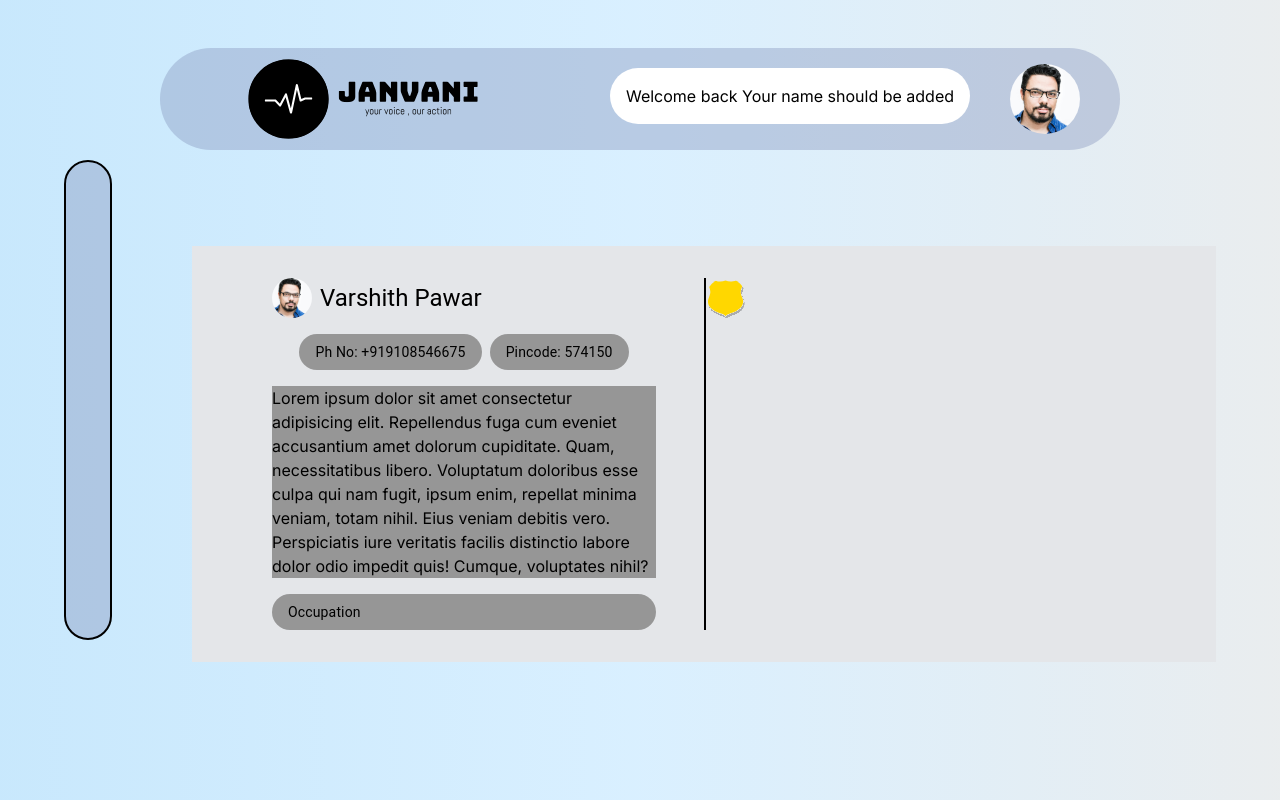
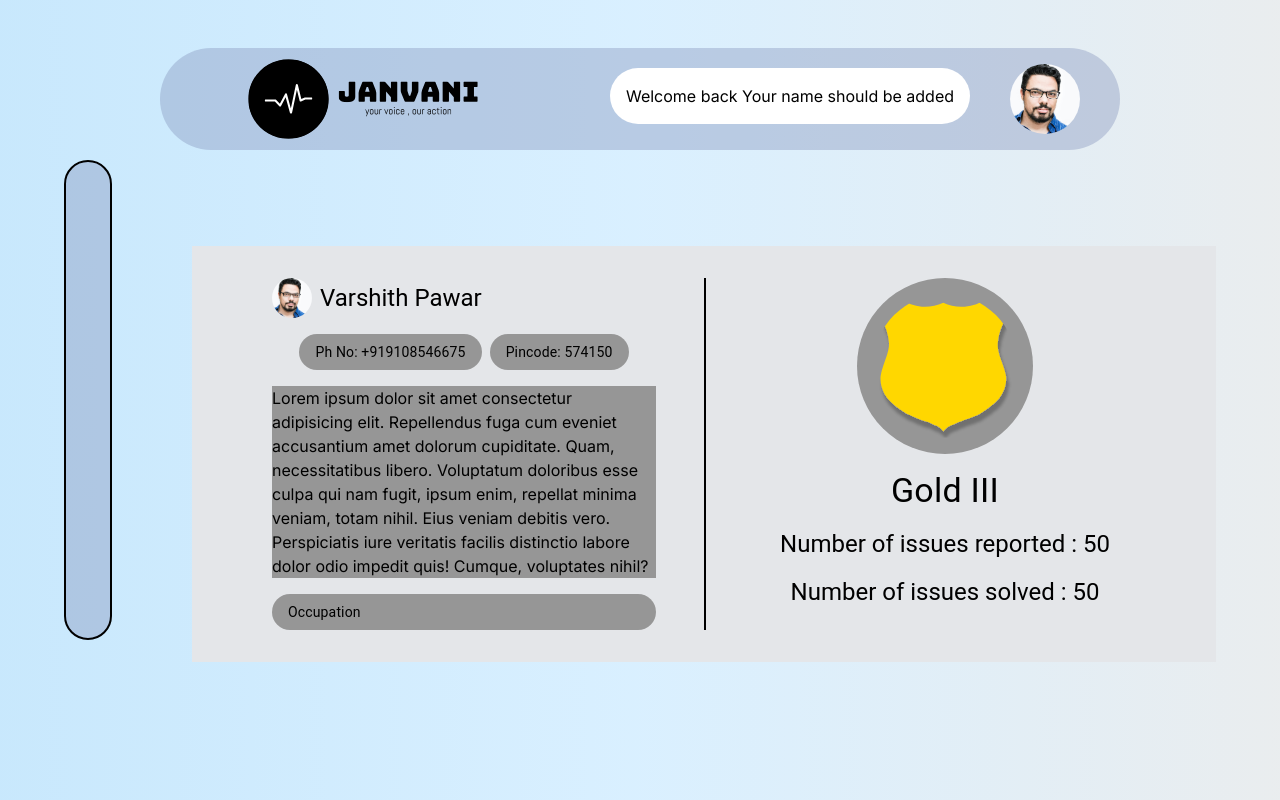
Before and after one commit to rakshithx09/janvani, a Next.js app in the folder frontend/: page /profile in a window 1280 px wide. Built offline with nearby package versions, Linux system fonts and the light colour scheme.

Commit message:
profile component trophy added

```diff
--- a/frontend/app/profile/page.tsx
+++ b/frontend/app/profile/page.tsx
@@ -66,8 +66,8 @@ const Profile = () => {
                         bgcolor: '#969696',
                         borderRadius: '18px',
                         padding: '0.5rem 1rem',
-                            width:'80%',
-                            margin:'auto'
+                        width: '80%',
+                        margin: 'auto'
                     }}>
                         <Typography variant='body2'>Occupation</Typography>
                     </Box>
@@ -75,13 +75,29 @@ const Profile = () => {
                 <Box sx={{
                     width: '50%',
                     borderLeft: '2px solid black',
+                    display: 'flex',
+                    flexDirection: 'column',
+                    gap:'1rem',
+                    alignItems:'center'
+                }}> <Box sx={{
+                    height: '11rem',  /* outer circle dimension */
+                    width: '11rem',
+                    borderRadius: '50%',
                     display:'flex',
-                    flexDirection:'column',
-                }}> <Avatar sx={{/*
+                    justifyContent:'center',
+                    alignItems:'center',
+
                     bgcolor:'#969696',
-                    height:'35%',
-                    width:'35%', */
-                }} alt="Cindy Baker" src="/map_sheildgold.svg" /></Box>
+                }}>
+                        <Avatar sx={{
+                            height:'9rem', /* inner circle dimension */
+                            width:'9rem'
+                        }} alt="Cindy Baker" src="/map_sheildgold.svg" />
+                    </Box>
+                    <Typography variant='h4'>Gold III</Typography>
+                    <Typography variant='h5'>Number of issues reported : 50</Typography>
+                    <Typography variant='h5'>Number of issues solved : 50</Typography>
+                </Box>
             </Box>
         </main>
     )
```
Lines whose indentation alone changed are shown as unchanged.
